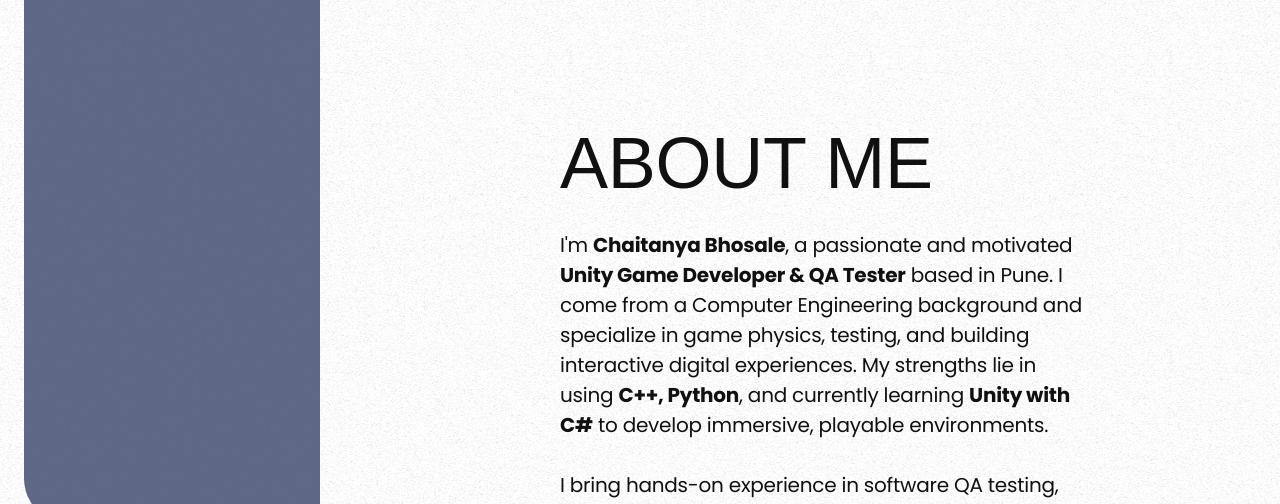
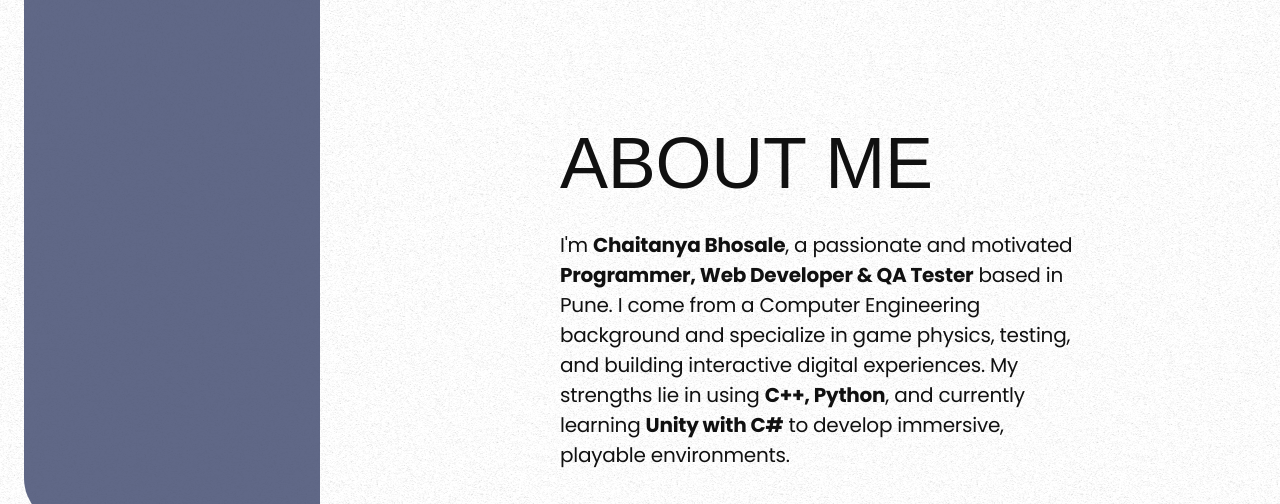
Before and after one commit to chaitanyabhosale03/Portfolio, a plain HTML site: page about.html in a window 1280 px wide. Shown: the top 504 px of the page. Drawn offline with nearby package versions, Linux system fonts and the light colour scheme; a script that the page names is missing; files whose address does not match are found by name.

Commit message:
Update about.html

```diff
--- a/about.html
+++ b/about.html
@@ -19,9 +19,9 @@
         <div class="about-left">
             <h1 class="page-title">About Me</h1>
             <p class="presentation-text">
-                I'm <strong>Chaitanya Bhosale</strong>, a passionate and motivated <strong>Unity Game Developer & QA Tester</strong> based in Pune. I come from a Computer Engineering background and specialize in game physics, testing, and building interactive digital experiences. My strengths lie in using <strong>C++, Python</strong>, and currently learning <strong>Unity with C#</strong> to develop immersive, playable environments.
+                I'm <strong>Chaitanya Bhosale</strong>, a passionate and motivated <strong>Programmer, Web Developer & QA Tester</strong> based in Pune. I come from a Computer Engineering background and specialize in game physics, testing, and building interactive digital experiences. My strengths lie in using <strong>C++, Python</strong>, and currently learning <strong>Unity with C#</strong> to develop immersive, playable environments.
                 <br><br>
-                I bring hands-on experience in software QA testing, simulation development, and project collaboration across platforms including PC, mobile, and console.
+                I bring hands-on experience in Web Development, Software QA testing, simulation development, and project collaboration across platforms including PC, mobile, and console.
                 <br><br>
                 I'm also a fast learner, creative problem solver, and love contributing to team-based development. My current focus is expanding my Unity skillset and taking on exciting projects in game design and AI-driven experiences.
             </p>
```
